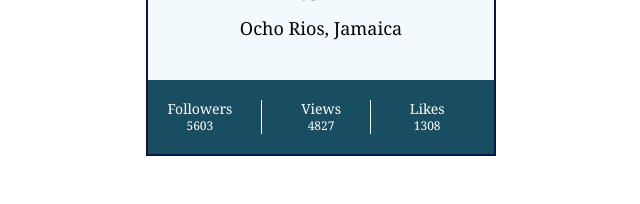
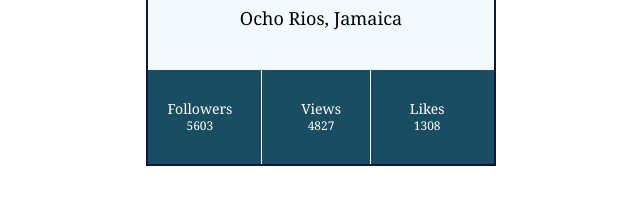
Before and after one commit to AnnaIemelianova/goit-react-hw-01-components, a React (Create React App) app: page / in a window 1280 px wide. Shown: the part 392-596 px from the top of the page, without its empty margins (319-959 px from the left). Built offline with nearby package versions, Linux system fonts and the light colour scheme.

Commit message:
fix after

```diff
--- a/src/components/Profile/Profile.styled.js
+++ b/src/components/Profile/Profile.styled.js
@@ -46,8 +46,6 @@ export const Stats = styled.ul`
     display: flex;
     align-items: center;
     justify-content: space-around;
-    padding-top: 20px;
-    padding-bottom: 20px;
     background-color: ${p => p.theme.colors.backgroundAccent};
 `;
 
@@ -57,6 +55,8 @@ export const StatsItem = styled.li`
     flex-direction: column;
     align-items: center;
     padding-right: 30px;
+    padding-top: 30px;
+    padding-bottom: 30px;
 
     &:not(:last-child)::after {
         position: absolute;
```
